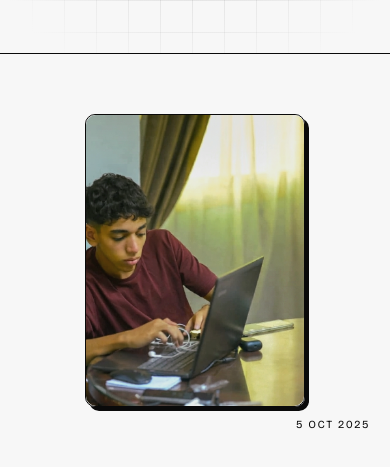
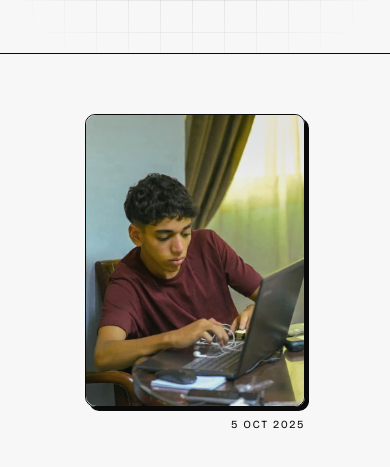
Before and after one commit to SaifElkady/saifelkady, a plain HTML site: page index.html in a window 390 px wide. Shown: the part 360-827 px from the top of the page. Drawn offline with nearby package versions, Linux system fonts and the light colour scheme; a web font is replaced by a local one.

Commit message:
Improve about section layout by adjusting photo frame dimensions and image positioning for better responsiveness

```diff
--- a/style.css
+++ b/style.css
@@ -1,5 +1,3 @@
-
-
 :root {
     --black: #0a0a0a;
     --white: #f7f7f7;
@@ -700,8 +698,13 @@ body.lang-ar .about-facts li span:first-child {
         width: min(100%, 260px);
     }
 
+    .photo-frame img {
+        object-position: -89px;
+    }
+
     .date {
-        margin: 10px 0 0 auto;
+        width: min(100%, 260px);
+        margin: 10px auto 0;
         font-size: 0.72rem;
         text-align: right;
     }
@@ -733,9 +736,16 @@ body.lang-ar .about-facts li span:first-child {
 
     .photo-frame {
         max-width: 220px;
+        width: min(100%, 220px);
+    }
+
+    .photo-frame img {
+        object-position: -75px;
     }
 
     .date {
+        width: min(100%, 220px);
+        margin: 10px auto 0;
         font-size: 0.68rem;
         letter-spacing: 0.14em;
     }
```
